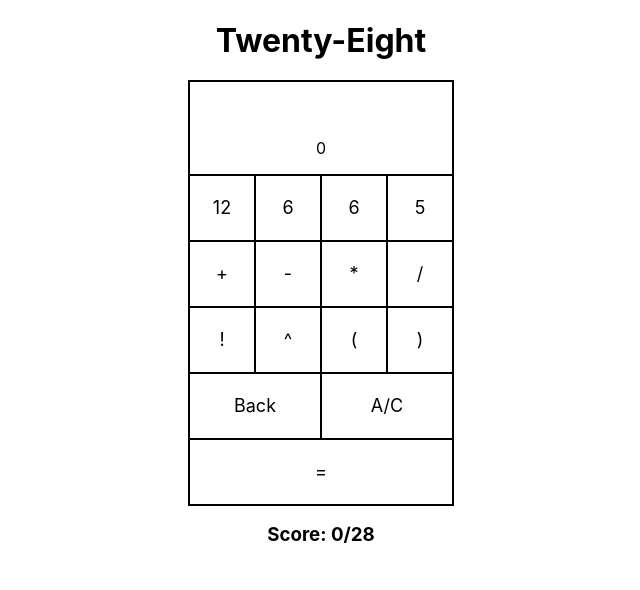
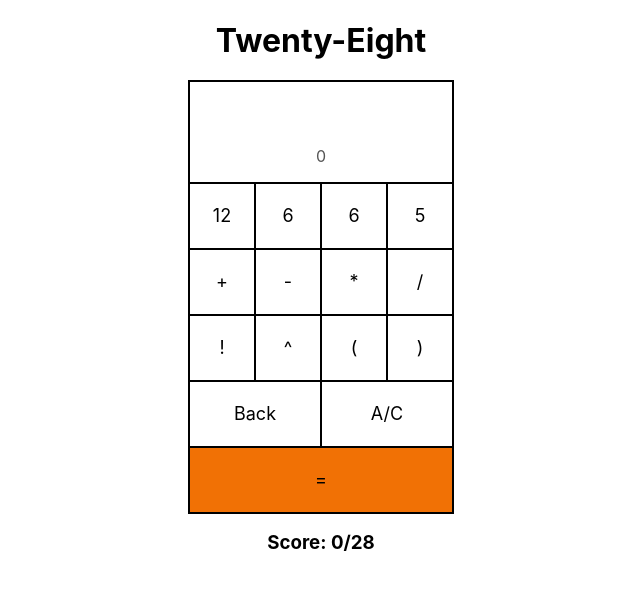
Before and after one commit to RobOwenKing/forty-two, a React (Create React App) app: page / in a window 1280 px wide. Shown: the top 590 px of the page, without its empty margins (319-959 px from the left). Built offline with nearby package versions, Linux system fonts and the light colour scheme.

Commit message:
feat: background-color for .equals button

```diff
--- a/src/App.css
+++ b/src/App.css
@@ -5,7 +5,7 @@
 .grid {
   display: grid;
   grid-template-columns: repeat(4, 64px);
-  grid-template-rows: minmax(88px, auto) repeat(5, 64px);
+  grid-template-rows: minmax(96px, auto) repeat(5, 64px);
   justify-content: center;
   align-items: center;
   gap: 2px;
@@ -29,13 +29,14 @@
 .output-calculation {
   height: 32px;
   font-size: 32px;
-  margin-top: 16px;
+  margin-top: 24px;
 }
 
 .output-value {
   font-size: 16px;
   margin-top: 8px;
   margin-bottom: 16px;
+  color: #555;
 }
 
 .button {
@@ -76,3 +77,7 @@
 .not-solved {
   font-weight: bold;
 }
+
+.equals {
+  background-color: #F17105;
+}
--- a/src/components/Calculator.jsx
+++ b/src/components/Calculator.jsx
@@ -121,7 +121,7 @@ const Calculator = ({ date, answers, setAnswers, answerDetails, setAnswerDetails
       }
       <div className="button span-two" role="button" tabIndex="0" onClick={backspaceHandler}>Back</div>
       <div className="button span-two" role="button" tabIndex="0" onClick={acHandler}>A/C</div>
-      <div className="button span-four" role="button" tabIndex="0" onClick={enterHandler}>=</div>
+      <div className="button span-four equals" role="button" tabIndex="0" onClick={enterHandler}>=</div>
     </div>
   );
 }
```
